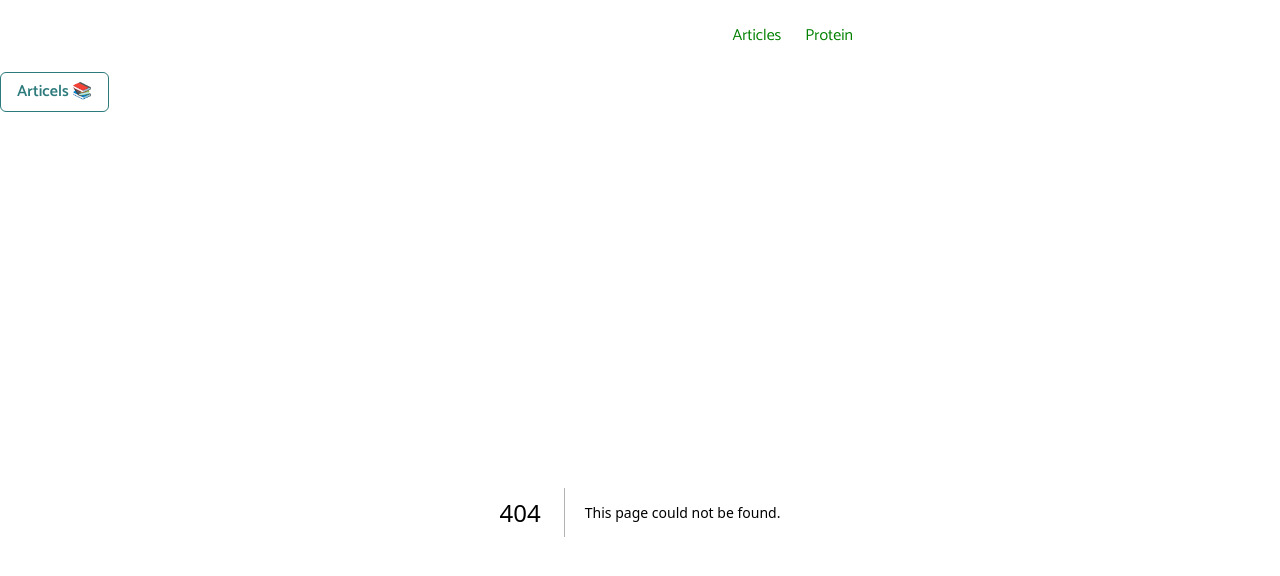
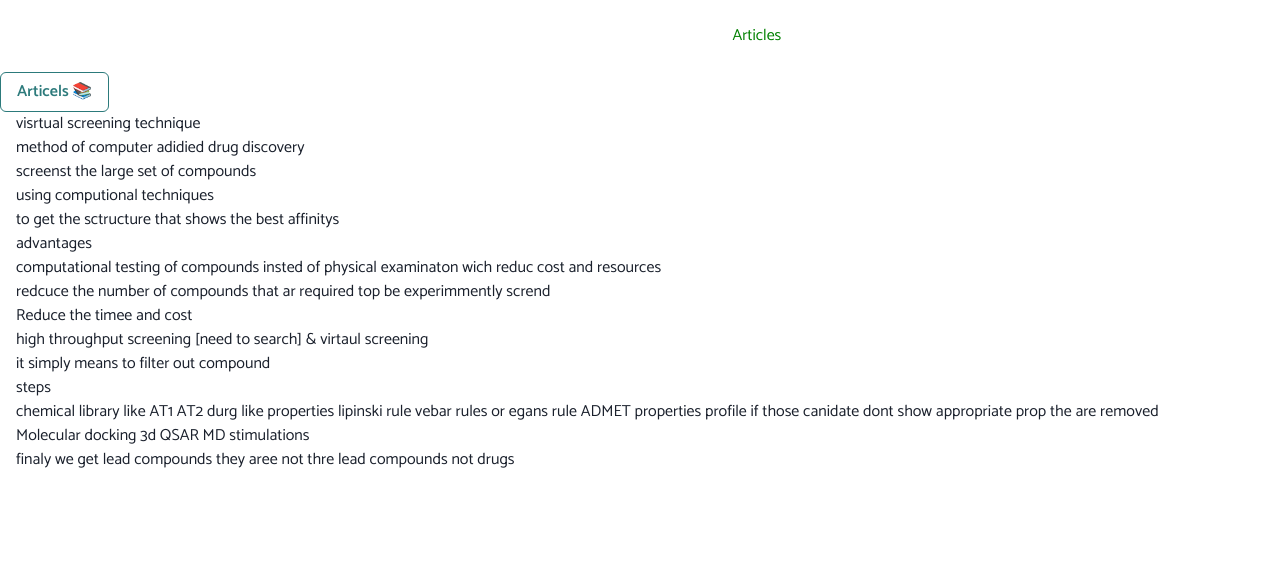
Before and after one commit to rudrajoshi2481/rudrajoshi.me, a Next.js app: page /articles/molecular-docking/2.5-virtual-screening in a window 1280 px wide. Before the commit this address had no page. Shown: the top 576 px of the page. Built offline with nearby package versions, Linux system fonts and the light colour scheme.

Commit message:
lazy script

```diff
--- a/Components/Appbar/Appbar.tsx
+++ b/Components/Appbar/Appbar.tsx
@@ -60,7 +60,7 @@ function Appbar() {
           </ListItem>
           <ListItem px="3">
             <Link href="/protein">
-              <Text color={"articles" == router.pathname.split("/")[1] ? "green" : "white"} >Protein</Text>
+              <Text color={"protein" == router.pathname.split("/")[1] ? "green" : "white"} >Protein</Text>
             </Link>
           </ListItem>
 
@@ -89,8 +89,8 @@ const DrawerComp = () => {
           </DrawerHeader>
           <DrawerBody>
             <UnorderedList listStyleType={"none"}>
-              <ListItem my="6">
-                <Link onClick={onClose} href="/">
+              <ListItem onClick={onClose} my="6">
+                <Link  href="/">
 
                   <Text>
 
@@ -112,6 +112,13 @@ const DrawerComp = () => {
                 </Link>
               </ListItem>
 
+              <ListItem my="6" onClick={onClose}>
+                <Link href="/protein">
+                  <Text>Protein</Text>
+                </Link>
+              </ListItem>
+
+
               {/* <ListItem my="6"><Link href="/projects">👉 All Projects</Link></ListItem> */}
               {/* <ListItem my="6"><Link href="/blogs">👉 Blogs</Link></ListItem> */}
               {/* <ListItem my="6"><Link href="/contact">👉 Contact Me</Link></ListItem> */}
--- a/Components/mdxComponents/BlogIndexes/Molecular-docking.blogsIndex.ts
+++ b/Components/mdxComponents/BlogIndexes/Molecular-docking.blogsIndex.ts
@@ -35,5 +35,16 @@ export let MoleculardockingSubPages = [
   },{
     name:"2.4-strucure-based-drug-design",
     link:`${link}/2.4-strucure-based-drug-design`
+  },
+  {
+    name:"2.5-virtual-screening",
+    link:`${link}/2.5-virtual-screening`
+  },
+  {
+    name:"2.6-virtual-based-virtual-screening",
+    link:`${link}/2.6-virtual-based-virtual-screening`
+  },{
+    name:"2.7-workfolw-of-multistage-drug-designing",
+    link:`${link}/2.7-workfolw-of-multistage-drug-designing`
   }
 ];
--- a/package.json
+++ b/package.json
@@ -6,7 +6,8 @@
     "dev": "next dev",
     "build": "next build",
     "start": "next start",
-    "lint": "next lint"
+    "lint": "next lint",
+    "lazy": "concurrently \"git add .\" \"git commit -m 'lazy commit '\" \"git push\" "
   },
   "dependencies": {
     "@chakra-ui/react": "^2.2.4",
@@ -17,6 +18,7 @@
     "@next/mdx": "latest",
     "@react-three/drei": "^9.43.2",
     "@react-three/fiber": "^8.9.1",
+    "concurrently": "^7.6.0",
     "framer-motion": "^6.5.1",
     "next": "latest",
     "react": "latest",
--- /dev/null
+++ b/pages/articles/molecular-docking/2.5-virtual-screening.mdx
@@ -0,0 +1,40 @@
+visrtual screening technique
+
+
+
+
+method of computer adidied drug discovery
+
+screenst the large set of compounds
+
+using computional techniques
+
+
+to get the sctructure that shows the best affinitys
+
+
+advantages
+
+    computational testing of compounds insted of physical examinaton wich reduc cost and resources
+
+    redcuce the number of compounds that ar required top be experimmently scrend
+
+    Reduce the timee and cost
+
+    high throughput screening [need to search] & virtaul screening
+
+        it simply means to filter out compound
+
+        steps
+
+            chemical library      like AT1 AT2
+            durg like properties    lipinski rule vebar rules or egans rule
+            ADMET properties profile
+                                if those canidate dont show appropriate prop the are removed
+
+            Molecular docking
+            3d QSAR
+            MD stimulations
+
+
+            finaly we get lead compounds they aree not thre lead compounds not drugs
```
Also changed, not shown: pages/articles/molecular-docking/2.6-virtual-based-virtual-screening.mdx (added, +33 -0 lines), pages/articles/molecular-docking/2.7-workfolw-of-multistage-drug-designing.mdx (added, +28 -0 lines), pages/articles/molecular-docking/3.1-intruoduction-to-molecular-docking-technique.mdx (added, +14 -0 lines), 1 other file (tests, documents, lock files or other folders).
